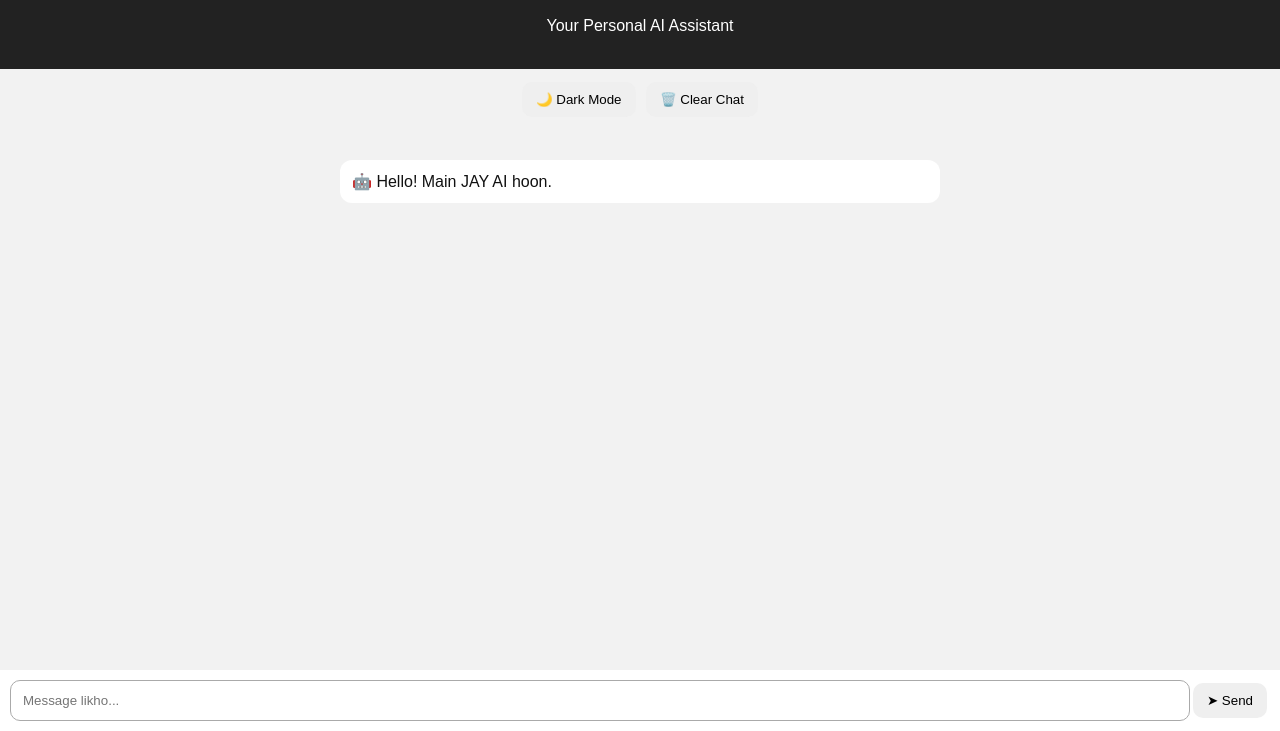
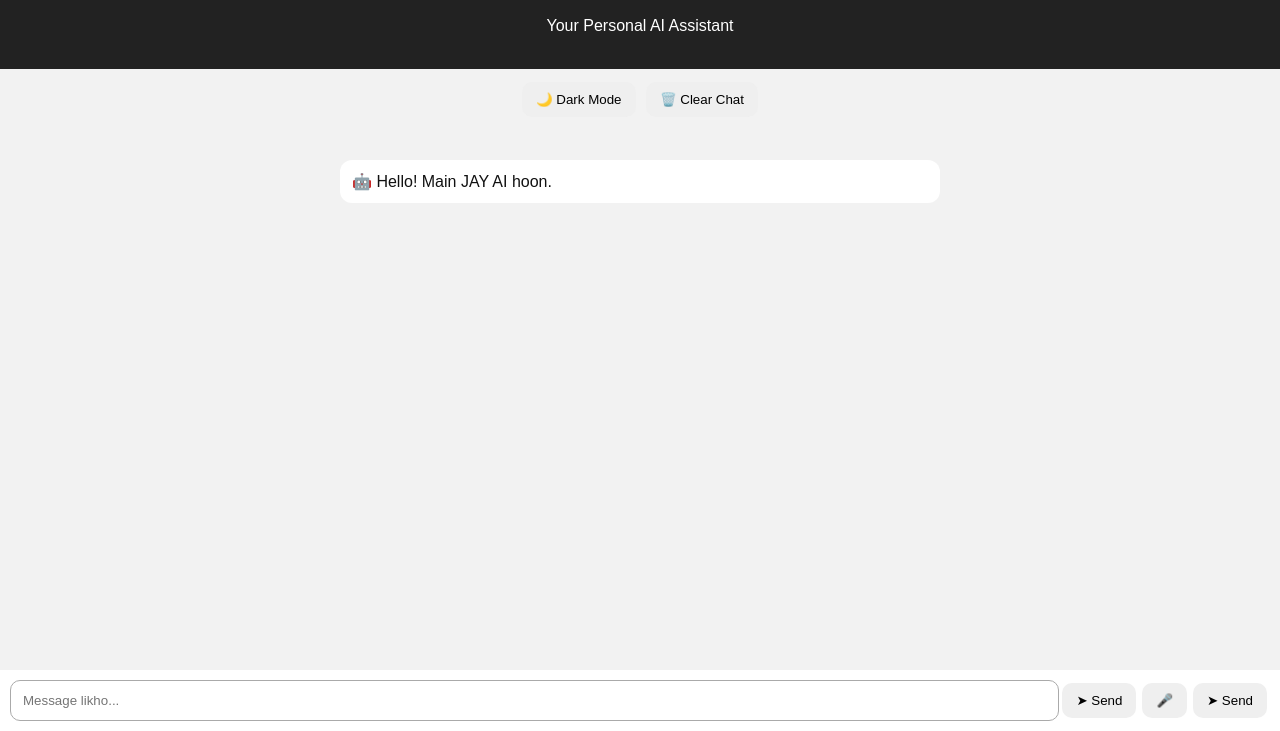
Before and after one commit to jaypratapvishwakarma315/myapp, a plain HTML site: page ai.html in a window 1280 px wide. Shown: the part 69-800 px from the top of the page. Drawn offline with Linux system fonts and the light colour scheme.

Commit message:
Add JAY AI voice input

```diff
--- a/ai.html
+++ b/ai.html
@@ -103,6 +103,8 @@ button{
     >
 
     <button onclick="sendMessage()">➤ Send</button>
+<button onclick="startVoice()">🎤</button>
+<button onclick="sendMessage()">➤ Send</button>
 </div>
 
 <script>
@@ -266,7 +268,27 @@ if(
 
 
 showHistory();
+function startVoice() {
+    const SpeechRecognition =
+        window.SpeechRecognition ||
+        window.webkitSpeechRecognition;
 
+    if (!SpeechRecognition) {
+        alert("❌ Voice input इस browser में supported नहीं है।");
+        return;
+    }
+
+    const recognition = new SpeechRecognition();
+
+    recognition.lang = "hi-IN";
+
+    recognition.start();
+
+    recognition.onresult = function(event) {
+        document.getElementById("message").value =
+            event.results[0][0].transcript;
+    };
+}
 </script>
 
 </body>
```
